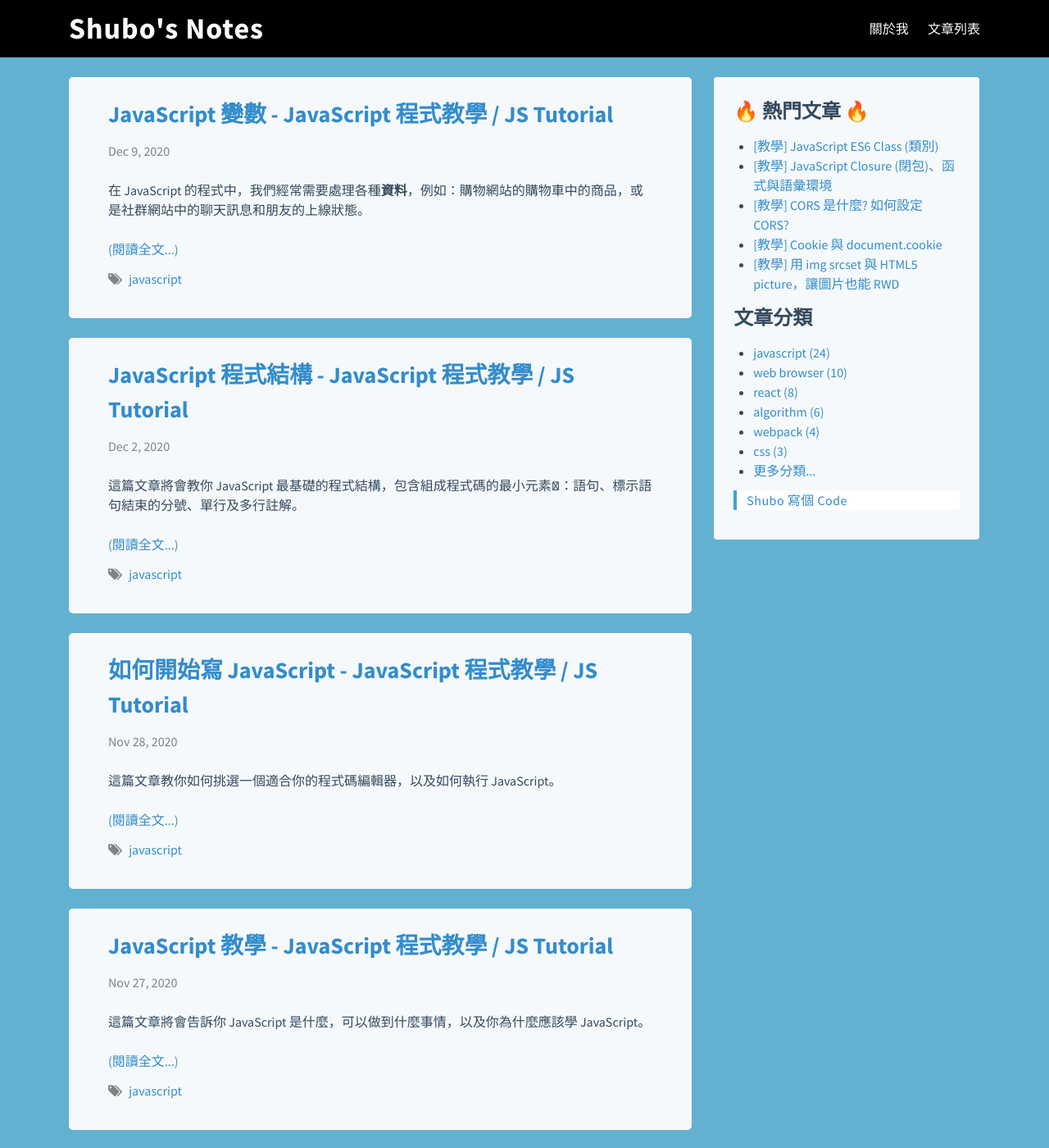
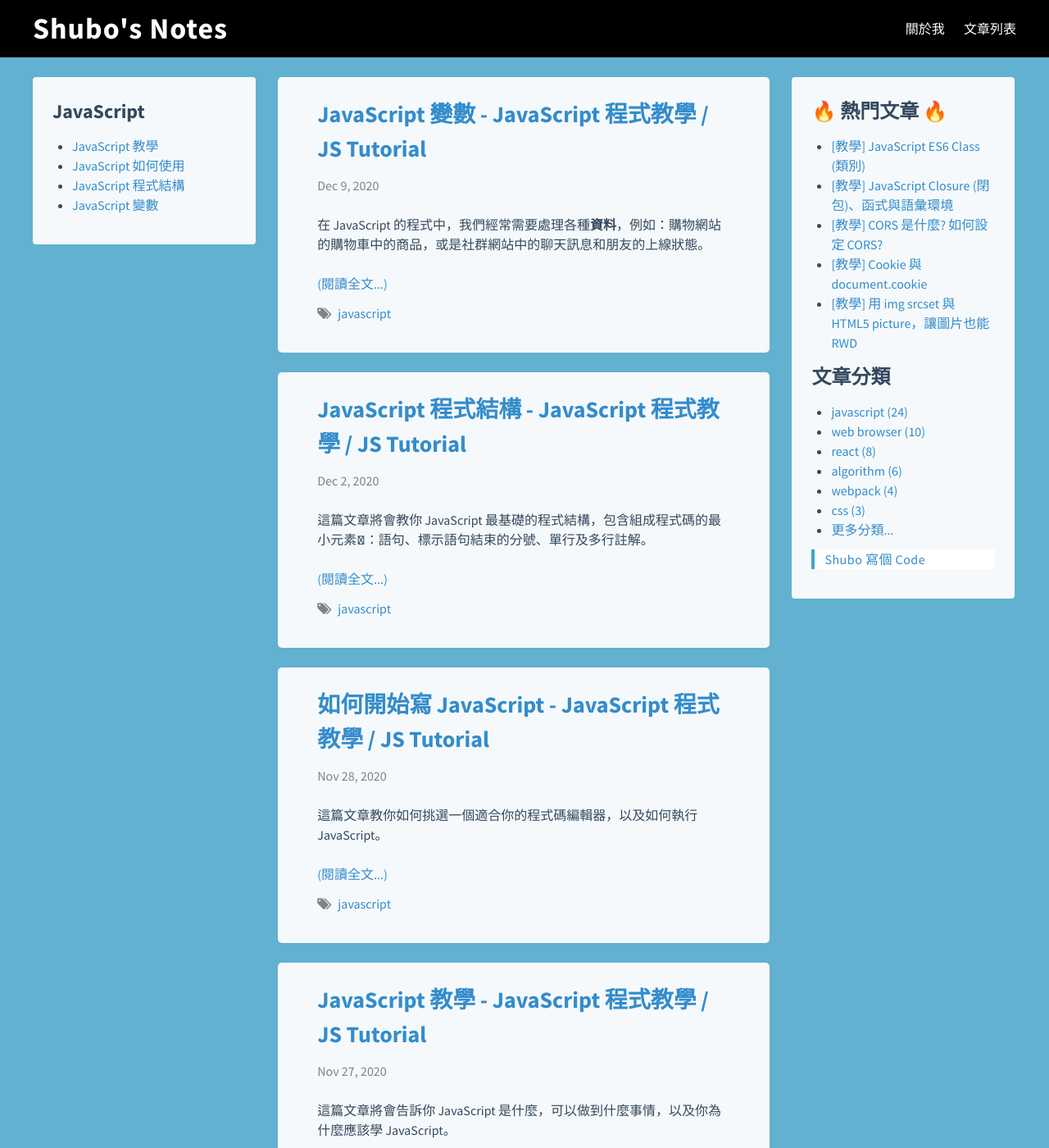
Before and after one commit to shuboc/shuboc.github.io, a Jekyll site: the page built from index.html, in a window 1280 px wide and 1400 px high. Shown: the whole window at 82% size. Built offline with Jekyll 4.4.1, drawn with Linux system fonts in a browser that asks for light colours; nearby versions of some CDN libraries; library files that are not in the unit come from our copies; the list of posts is cut into pages by our own code.

Commit message:
Add left side column

```diff
--- /dev/null
+++ b/_includes/left-side-bar.html
@@ -0,0 +1,9 @@
+<div class="learn-javascript">
+  <h2>JavaScript</h2>
+  <ul>
+    <li><a href="/javascript/intro" onclick="trackViewArticle(EVENT_LABEL_TRENDING_ARTICLES, {id: '/javascript/intro'})">JavaScript 教學</a></li>
+    <li><a href="/javascript/howto" onclick="trackViewArticle(EVENT_LABEL_TRENDING_ARTICLES, {id: '/javascript/howto'})">JavaScript 如何使用</a></li>
+    <li><a href="/javascript/structure" onclick="trackViewArticle(EVENT_LABEL_TRENDING_ARTICLES, {id: '/javascript/structure'})">JavaScript 程式結構</a></li>
+    <li><a href="/javascript/variable" onclick="trackViewArticle(EVENT_LABEL_TRENDING_ARTICLES, {id: '/javascript/variable'})">JavaScript 變數</a></li>
+  </ul>
+</div>
--- a/_layouts/default.html
+++ b/_layouts/default.html
@@ -13,6 +13,9 @@
     <div class="page-content">
       <div class="wrapper">
         <div class="column-container">
+            <aside class="left-side-column">
+              {% include left-side-bar.html %}
+            </aside>
             <div class="main-column">
                 {{ content }}
             </div>
--- a/_sass/_base.scss
+++ b/_sass/_base.scss
@@ -188,8 +188,6 @@ table {
     max-width: $content-width;
     margin-right: auto;
     margin-left: auto;
-    padding-right: $spacing-unit;
-    padding-left: $spacing-unit;
     @extend %clearfix;
 
     @include media-query($on-palm) {
--- a/_sass/_layout.scss
+++ b/_sass/_layout.scss
@@ -198,7 +198,28 @@ $header-height: 70px;
     vertical-align: top;
 
     margin: 0 0 $spacing-unit $spacing-unit;
-    width: $content-width - $main-column-width - 3 * $spacing-unit - 4px;
+    width: ($content-width - $main-column-width) / 2 - $spacing-unit - 4px;
+
+    padding: $spacing-unit;
+    background: $background-color;
+    border-radius: 4px;
+
+    // Fixed to the top while scrolling down
+    position: sticky;
+    top: $spacing-unit;
+
+    // There's no space for side column to be shown on mobile devices
+    @include media-query($on-palm) {
+        display: none;
+    }
+}
+
+.left-side-column {
+    display: inline-block;
+    vertical-align: top;
+
+    margin: 0 $spacing-unit $spacing-unit 0;
+    width: ($content-width - $main-column-width) / 2 - $spacing-unit - 4px;
 
     padding: $spacing-unit;
     background: $background-color;
--- a/css/main.scss
+++ b/css/main.scss
@@ -37,8 +37,8 @@ $grey-color-light: lighten($grey-color, 40%);
 $grey-color-dark:  darken($grey-color, 25%);
 
 // Width of the content area
-$content-width:    1160px;
-$main-column-width: 760px;
+$content-width:    1200px;
+$main-column-width: 600px;
 
 $on-palm:          600px;
 
```
